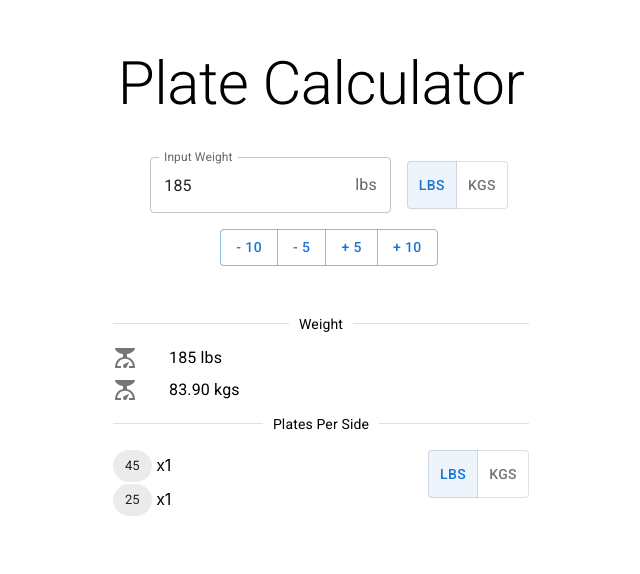
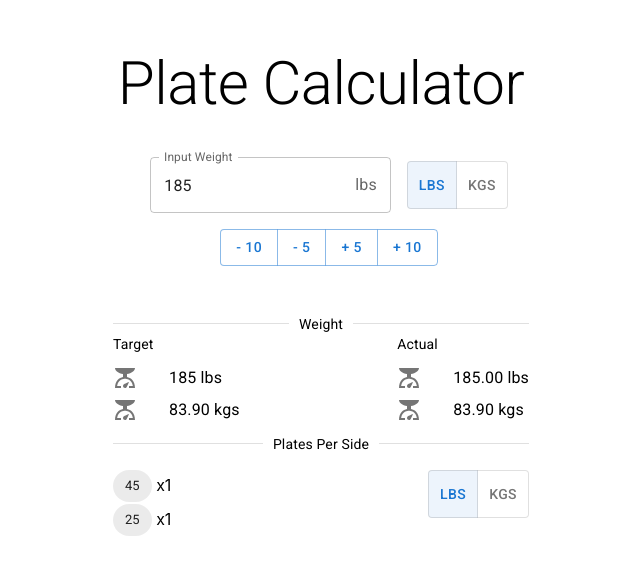
Before and after one commit to evanparizot/plate-calculator, a React (Create React App) app: page / in a window 1280 px wide. Shown: the top 574 px of the page, without its empty margins (319-959 px from the left). Built offline with nearby package versions, Linux system fonts and the light colour scheme.

Commit message:
Add actual weight information

```diff
--- a/src/App.scss
+++ b/src/App.scss
@@ -47,6 +47,13 @@
   }
 }
 
+.info-container-box {
+  display: flex;
+  flex-direction: row;
+  align-items: start;
+  justify-content: space-between;
+}
+
 input::-webkit-outer-spin-button,
 input::-webkit-inner-spin-button {
   /* display: none; <- Crashes Chrome on hover */
--- a/src/App.tsx
+++ b/src/App.tsx
@@ -62,6 +62,7 @@ function App() {
   const [availableWeightUnit, setAvailableWeightUnit] = useState<WeightUnit>(WeightUnit.lbs);
   const [barbell, setBarbell] = useState<Barbell>(Barbell.STANDARD);
   const [plates, setPlates] = useState<Map<PlateInformation, number>>(new Map());
+  const [actualWeight, setActualWeight] = useState<number>(0);
 
   const newTargetWeight = (event: React.ChangeEvent<HTMLInputElement>) => {
     setInputWeight(parseInt(event.target.value));
@@ -113,7 +114,14 @@ function App() {
     let finalConvertedWeight = availableWeightUnit === WeightUnit.kgs ? dividedWeight / 2.205 : dividedWeight;
     const ans = calculate(finalConvertedWeight, platesMap.get(availableWeightUnit)!);
 
+    const barbellWeight = barbells.get(barbell)?.weight!;
+    const actual = Array.from(ans)
+        .map(([k, v]) => k.weight * v)
+        .reduce((a, c) => a + c, 0) * 2 + (availableWeightUnit === WeightUnit.lbs ? barbellWeight : convert(barbellWeight, WeightUnit.lbs));
+
     setPlates(ans);
+    setActualWeight(actual);
+
   }, [inputWeight, inputWeightUnit, availableWeightUnit, barbell]);
 
   return (
@@ -158,8 +166,8 @@ function App() {
         <Divider><Typography variant='body2'>Weight</Typography></Divider>
         <div className='info-container-box'>
 
-          <div className="info-input-box">
-            {/* <h3>Input</h3> */}
+          <div className="info-target-box">
+            <Typography variant='body2'>Target</Typography>
             <List>
               <ListItem disablePadding>
                 <ListItemIcon>
@@ -175,8 +183,22 @@ function App() {
               </ListItem>
             </List>
           </div>
-          <div className=''>
-
+          <div className='info-actual-box'>
+            <Typography variant='body2'>Actual</Typography>
+            <List>
+              <ListItem disablePadding>
+                <ListItemIcon>
+                  <ScaleIcon />
+                </ListItemIcon>
+                <ListItemText primary={(availableWeightUnit === WeightUnit.kgs ? convert(actualWeight, availableWeightUnit).toFixed(2) : actualWeight.toFixed(2)) + ' ' + WeightUnit.lbs} />
+              </ListItem>
+              <ListItem disablePadding>
+                <ListItemIcon>
+                  <ScaleIcon />
+                </ListItemIcon>
+                <ListItemText primary={(availableWeightUnit === WeightUnit.lbs? convert(actualWeight, availableWeightUnit).toFixed(2) : actualWeight.toFixed(2)) + ' ' + WeightUnit.kgs} />
+              </ListItem>
+            </List>
           </div>
         </div>
 
```
